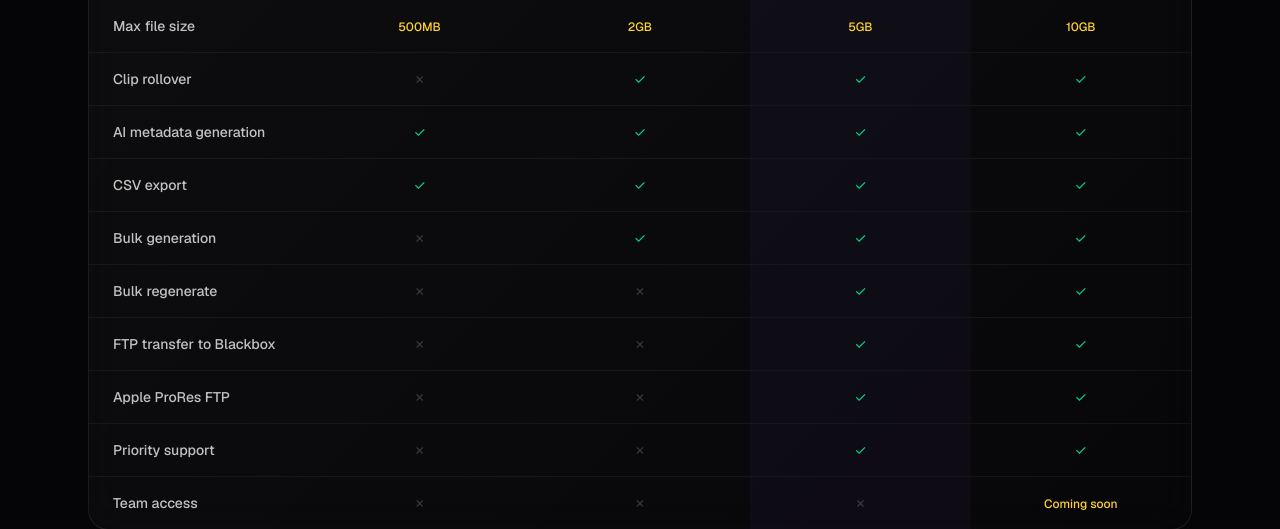
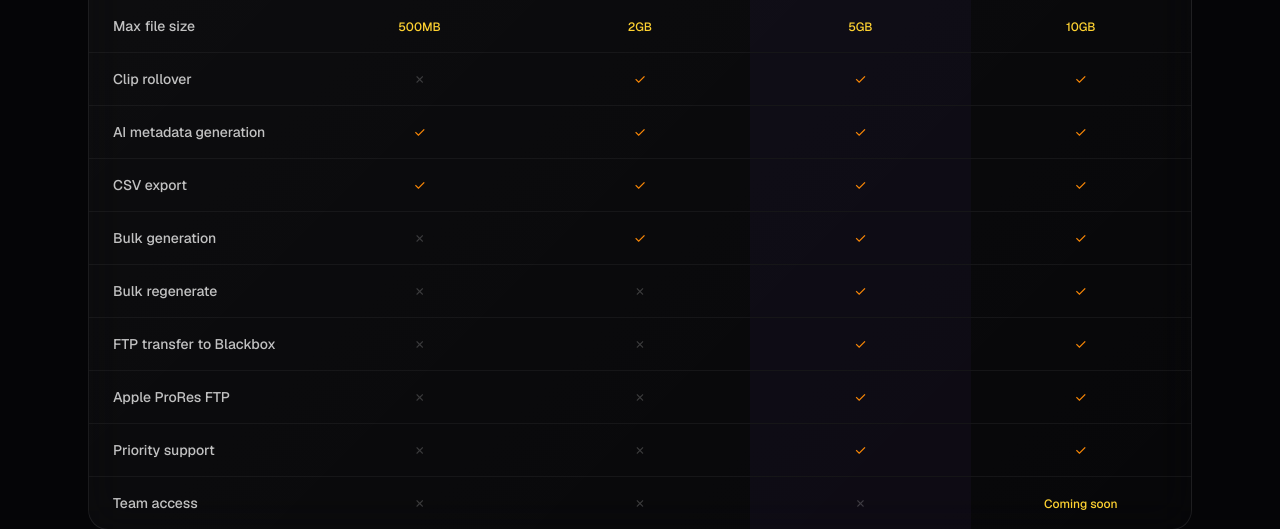
Before and after one commit to TerryBotDoOver/clipmeta, a Next.js app: page /pricing in a window 1280 px wide. Shown: the part 2074-2603 px from the top of the page. Built offline with nearby package versions, Linux system fonts and the light colour scheme; no server answers.

Commit message:
Make pricing checkmarks orange

```diff
--- a/src/app/pricing/page.tsx
+++ b/src/app/pricing/page.tsx
@@ -215,7 +215,7 @@ export default function PricingPage() {
     return () => clearInterval(interval);
   }, [promoUnlockedAt]);
 
-  const Check = () => <span className="text-emerald-400">&#10003;</span>;
+  const Check = () => <span className="text-orange-400">&#10003;</span>;
   const Dash = () => <span className="text-zinc-600">&#8212;</span>;
 
   const starterPlanKey = annual ? 'starter_annual' : 'starter';
@@ -697,7 +697,7 @@ export default function PricingPage() {
           ] as {f: string; v: (boolean|string)[]}[]).map(({f, v}) => {
             const Cell = ({val, highlight}: {val: boolean|string; highlight?: boolean}) => (
               <div className={`px-6 py-4 text-center text-sm${highlight ? ' bg-violet-500/[0.04] text-white' : ' text-white/55'}`}>
-                {val === true ? <span className="text-emerald-400">&#10003;</span>
+                {val === true ? <span className="text-orange-400">&#10003;</span>
                   : val === false ? <span className="text-white/20">&#10007;</span>
                   : <span className="text-amber-300 text-xs font-medium">{val as string}</span>}
               </div>
```
